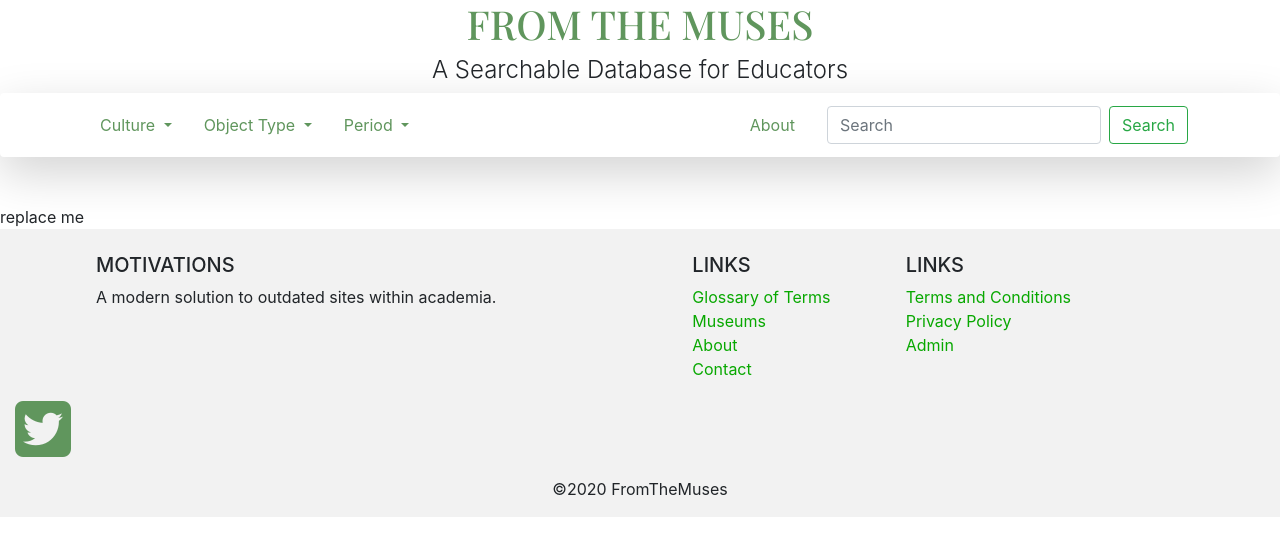
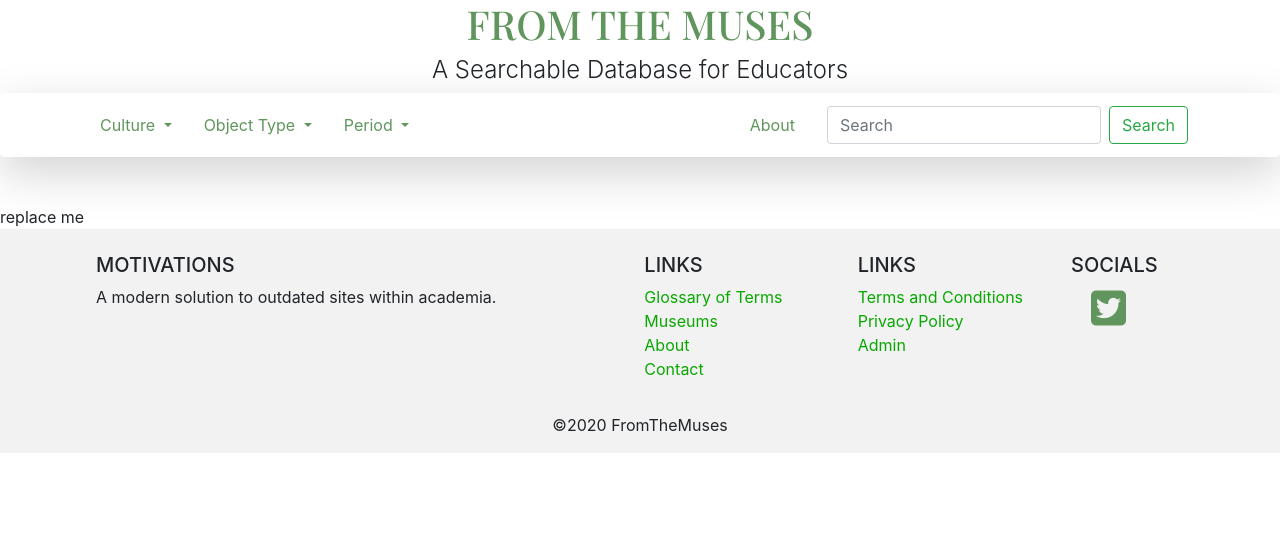
Before and after one commit to zhubiii/FromTheMuses, a Django app: template pages/templates/base.html in a window 1280 px wide. Shown: the top 556 px of the page. Run offline with Django 3.2, Linux system fonts and the light colour scheme; the template is opened without the code that fills it, so the values that code supplies are empty; some libraries are stand-ins or nearby versions.

Commit message:
landing style

```diff
--- a/pages/templates/base.html
+++ b/pages/templates/base.html
@@ -88,7 +88,7 @@
               <hr class="clearfix w-100 d-md-none pb-3">
 
               <!-- Grid column -->
-              <div class="col-md-2 ml-5 mb-md-0 mb-3">
+              <div class="col-md-2 mb-md-0 mb-3">
 
                 <!-- Links -->
                 <h5 class="text-uppercase">Links</h5>
@@ -132,9 +132,10 @@
 
 		<!-- Grid Column Socials -->
 		<div class = "col-md-2 mb-md-0 mb-3">
-			<a href="https://twitter.com/digginann">
-			<span class="fa-stack fa-2x">
-			<i class="fab fa-twitter-square fa-2x fa-cog"></i>
+			<h5 class="">SOCIALS</h5>
+			<a href="https://twitter.com/digginann" target="_blank" rel="noopener noreferrer">
+			<span class="mt-n2 fa-stack fa-2x">
+			<i class="mx-3 px-1 fab fa-twitter-square fa-lg fa-cog"></i>
 			</span>
 			</a>
 		</div>
--- a/pages/templates/navbar.html
+++ b/pages/templates/navbar.html
@@ -1,5 +1,5 @@
 <div class="shadow-lg p-1 mb-5 bg-white rounded border-light">
-<nav class="navbar sticky-top navbar-expand-xl navbar-light style="background-color: #ffffff"">
+<nav class="navbar sticky-top navbar-expand-sm navbar-light style="background-color: #ffffff"">
 
   <div class="collapse navbar-collapse" id="navbarSupportedContent">
     <ul class="navbar-nav mr-auto">
@@ -12,7 +12,7 @@
           <a class="dropdown-item" href="#">Greek</a>
           <a class="dropdown-item" href="#">Roman</a>
           <div class="dropdown-divider"></div>
-          <a class="dropdown-item" href="#">Other</a>
+          <a class="dropdown-item" href="#">More</a>
         </div>
       <li class="nav-item dropdown">
         <a class="nav-link dropdown-toggle ml-3 title_color" href="#" id="navbarDropdown" role="button" data-toggle="dropdown" aria-haspopup="true" aria-expanded="false">
@@ -25,7 +25,7 @@
           <a class="dropdown-item" href="#">Mosaics</a>
           <a class="dropdown-item" href="#">Inscriptions</a>
           <div class="dropdown-divider"></div>
-          <a class="dropdown-item" href="#">Other</a>
+          <a class="dropdown-item" href="#">More</a>
         </div>
       </li>
       <li class="nav-item dropdown">
```
